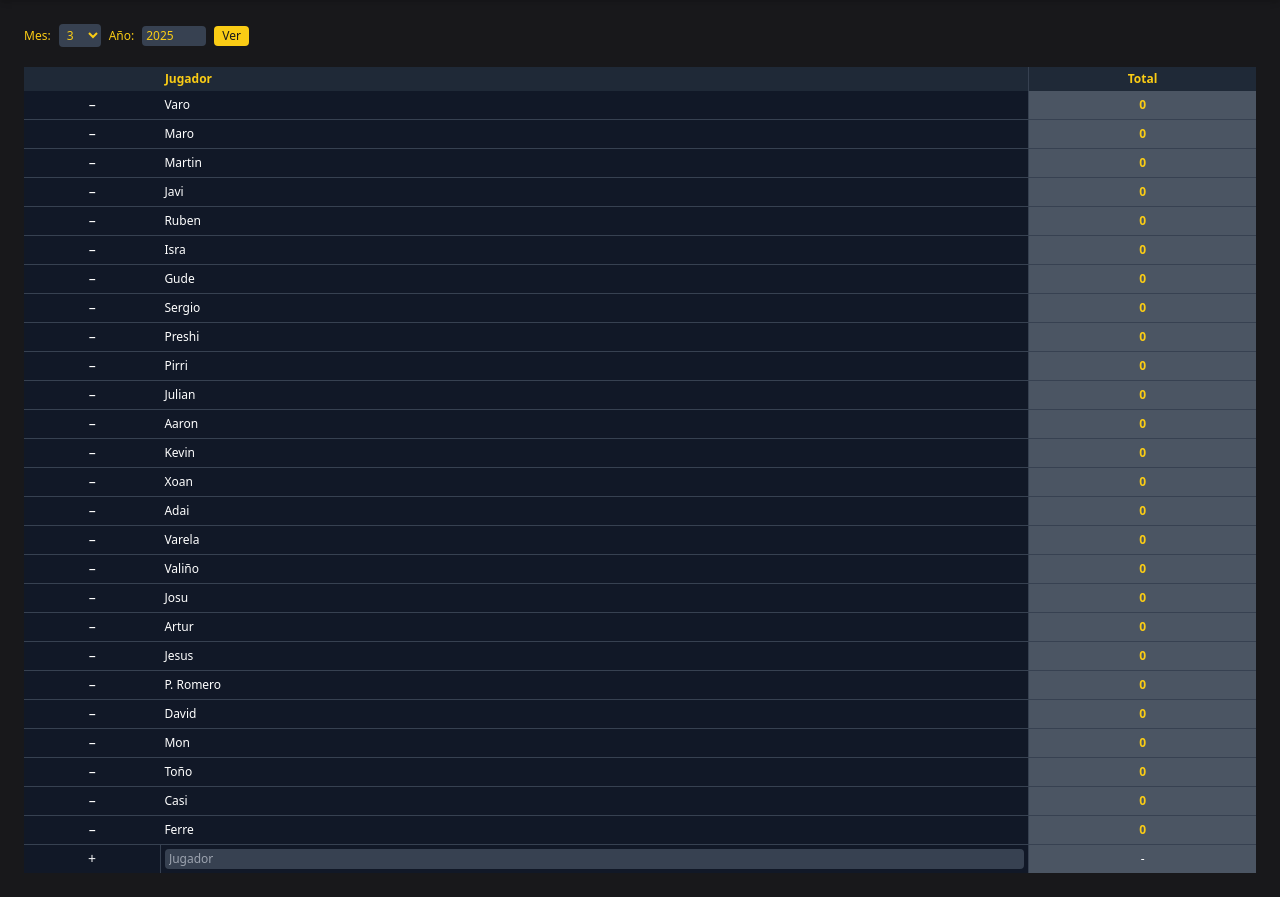
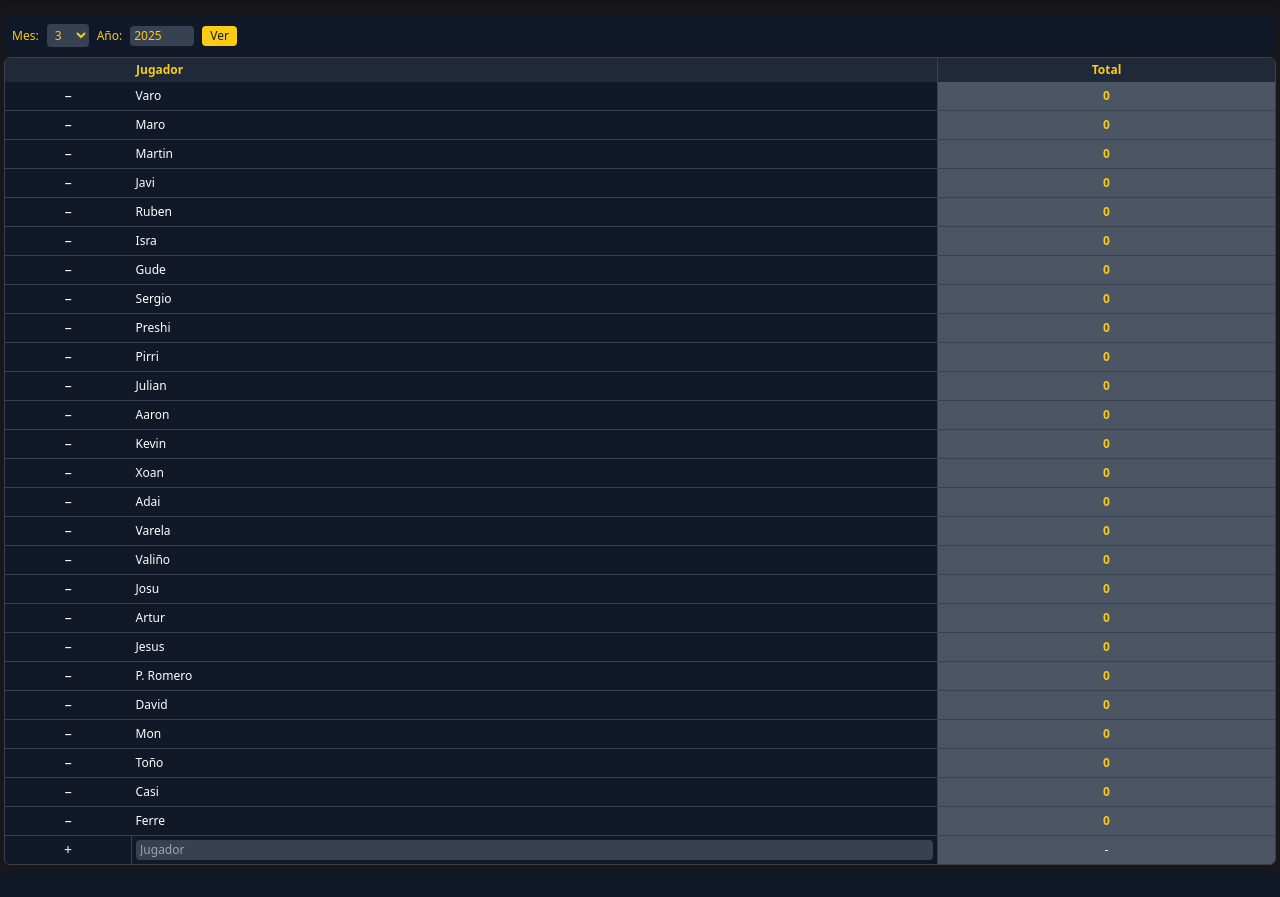
Before and after one commit to benru89/puntos, a Flask app: page / in a window 1280 px wide. Shown: the part 96-993 px from the top of the page. After the commit the page ends 961 px from the top, so only its background shows below. Run offline with Flask 3, Linux system fonts and the light colour scheme; some libraries are stand-ins or nearby versions.

Commit message:
fix layouts

```diff
--- a/templates/layout.html
+++ b/templates/layout.html
@@ -24,7 +24,8 @@
 <body class="bg-dark text-gray-100 min-h-screen flex flex-col">
 
   <!-- Navbar -->
-  <nav class="bg-gray-900 py-4 px-6 flex flex-wrap items-center justify-between shadow-md">
+  <!-- Navbar (Fixed) -->
+  <nav class="fixed top-0 left-0 w-full bg-gray-900 py-4 px-6 flex flex-wrap items-center justify-between shadow-md z-50">
     <div class="flex items-center gap-3 w-full md:w-auto justify-between">
       <div class="flex items-center gap-3">
         <img src="/static/lampon.png" alt="Logo" class="h-16 w-auto">
@@ -43,7 +44,7 @@
     </div>
   </nav>
 
-  <main class="container mx-auto px-6 py-6">
+  <main class="container mx-auto px-1 pt-28">
     {% block content %}{% endblock %}
   </main>
 
--- a/templates/players.html
+++ b/templates/players.html
@@ -2,25 +2,34 @@
 {% block title %}Jugadores{% endblock %}
 {% block content %}
 
-<!-- Month/Year Selector -->
-<form method="GET" class="mb-5 flex gap-2 items-center text-xs">
-  <label class="text-primary" for="monthSelect">Mes:</label>
-  <select id="monthSelect" name="month" class="bg-gray-700 text-primary rounded px-1 py-0.5">
+<!-- Month/Year Selector (Fixed at the Top) -->
+<form method="GET" id="playersForm" class="mb-0.5 flex gap-2 items-center text-primary text-xs bg-gray-900 p-2 rounded-md">
+    <label for="monthSelect">Mes:</label>
+    <select id="monthSelect" name="month" class="bg-gray-700 text-primary rounded px-1 py-0.5 text-xs">
       {% for m in range(1,13) %}
         <option value="{{m}}" {% if m == month %}selected{% endif %}>{{m}}</option>
       {% endfor %}
     </select>
 
-  <label class="text-primary" for="yearInput">Año:</label>
-  <input id="yearInput" type="number" name="year" value="{{year}}" class="bg-gray-700 text-primary rounded px-1 py-0.5 w-16"/>
+    <label for="yearInput">Año:</label>
+    <input id="yearInput" type="number" name="year" value="{{year}}" class="bg-gray-700 text-primary rounded px-1 py-0.5 text-xs w-16"/>
 
-  <button type="submit" class="bg-primary text-dark rounded px-2 py-0.5">Ver</button>
+    <button type="submit" class="bg-primary text-dark font-medium rounded px-2 py-0.5 text-xs">
+      Ver
+    </button>
 </form>
 
-<!-- Scrollable table -->
-<div class="overflow-x-auto w-full">
-  <table class="table-auto min-w-full text-xs border-0 margin-top-10">
-    <thead class="bg-gray-800">
+<!-- Wrapper to Control Scrolling -->
+<div class="flex flex-col h-[calc(100vh-160px)] overflow-hidden"> {# Full height control #}
+
+  <!-- Horizontal Scroll Wrapper (Enables Width Scrolling) -->
+  <div class="overflow-x-auto w-full border border-gray-700 rounded-md">
+
+    <!-- Table Wrapper to Ensure Scrolling Works Properly -->
+    <div class=" overflow-y-auto">
+      <form method="POST" class="flex flex-col h-full">
+        <table class="table-auto min-w-full border-collapse whitespace-nowrap text-xs w-full">
+          <thead class="sticky top-0 bg-gray-800 z-20">
             <tr>
               <!-- Delete -->
               <th class="sticky left-0 z-20 bg-gray-800 border-r border-gray-800 px-1 py-1" style="min-width:30px;"></th>
@@ -30,20 +39,21 @@
                 Jugador
               </th>
 
-        <!-- Training dates -->
+              <!-- Training Dates -->
               {% for date in training_dates %}
-          <th class="border-r border-gray-700 px-1 py-1 text-primary text-center" style="min-width:50px;">
+                <th class="border-r border-gray-700 px-1 py-1 text-primary text-center" style="min-width:80px;">
                   {{ date.strftime('%d %b') }}
                 </th>
               {% endfor %}
 
               <!-- Sticky Total Column -->
-        <th class="sticky right-0 z-20 bg-gray-800 border-l text-primary border-black-700 px-1 py-1 text-center" style="min-width:50px;">
+              <th class="sticky right-0 z-20 bg-gray-800 border-l text-primary border-gray-700 px-1 py-1 text-center" style="min-width:80px;">
                 Total
               </th>
             </tr>
           </thead>
 
+          <!-- Scrollable Table Body -->
           <tbody>
             {% set total_players = players|length %}
 
@@ -51,7 +61,7 @@
             {% set row_class = "" %}
 
             {% if total_players > 10 and last_red_index is not none %}
-            {% if loop.index > last_red_index %}  {# Mark red players #}
+                {% if loop.index > last_red_index %}
                 {% set row_class = "bg-red-300 text-dark" %}
                 {% elif loop.index <= last_red_index and (loop.index > last_red_index - 2)  %}
                 {% set row_class = "bg-yellow-300 text-dark" %}
@@ -73,36 +83,50 @@
 
               <!-- Points per training -->
               {% for date in training_dates %}
-            <td class="px-1 py-1 text-center font-semibold border-r border-gray-700" style="min-width:50px;">
+                <td class="px-1 py-1 text-center font-semibold border-r border-gray-700" style="min-width:80px;">
                   {{training_points[player.id][date.strftime('%Y-%m-%d')] if date.strftime('%Y-%m-%d') in training_points[player.id] else '-'}}
                 </td>
               {% endfor %}
 
               <!-- Sticky total points column -->
-          <td class="sticky right-0 z-10 bg-gray-600 text-primary border-l border-black-700 px-1 py-1 text-center font-bold" style="min-width:50px;">
+              <td class="sticky right-0 z-10 bg-gray-600 text-primary border-l border-gray-700 px-1 py-1 text-center font-bold" style="min-width:80px;">
                 {{total_points[player.id]}}
               </td>
             </tr>
             {% endfor %}
           </tbody>
 
-    <tfoot>
+          <!-- Add Player Row (Kept inside the Table) -->
+          <tfoot class="sticky bottom-0 bg-gray-800 z-20">
+            <tr>
               <form method="POST" action="{{url_for('players.add_player')}}">
-          <tr class="bg-gray-800">
-            <td class="sticky left-0 z-10 bg-gray-900 px-1 py-1 text-center border-r border-gray-700" style="min-width:30px;">
+                <td class="sticky left-0 z-10 bg-gray-900 px-1 py-1 text-center border-r border-gray-700">
                   <button type="submit" class="text-sm">+</button>
                 </td>
-            <td class="sticky left-8 z-10 bg-gray-900 px-1 py-1 border-r border-gray-700" style="min-width:80px;">
+                <td class="sticky left-8 z-10 bg-gray-900 px-1 py-1 border-r border-gray-700">
                   <input type="text" name="name" placeholder="Jugador" required class="bg-gray-700 text-white rounded px-1 py-0.5 w-full"/>
                 </td>
                 {% for date in training_dates %}
                   <td class="px-1 py-1 border-r border-gray-700 text-center">-</td>
                 {% endfor %}
                 <td class="sticky right-0 z-10 bg-gray-600 text-white border-l border-gray-700 px-1 py-1 text-center">-</td>
+              </form>
             </tr>
-        </form>
           </tfoot>
         </table>
+      </form>
+    </div>
+  </div>
 </div>
 
+<!-- Auto-scroll to latest column -->
+<script>
+  document.addEventListener("DOMContentLoaded", function () {
+    const tableContainer = document.querySelector(".overflow-x-auto");
+    if (tableContainer) {
+      tableContainer.scrollLeft = tableContainer.scrollWidth;
+    }
+  });
+</script>
+
 {% endblock %}
```
Also changed, not shown: templates/training.html (+24 -15 lines). Lines whose indentation alone changed are shown as unchanged.
